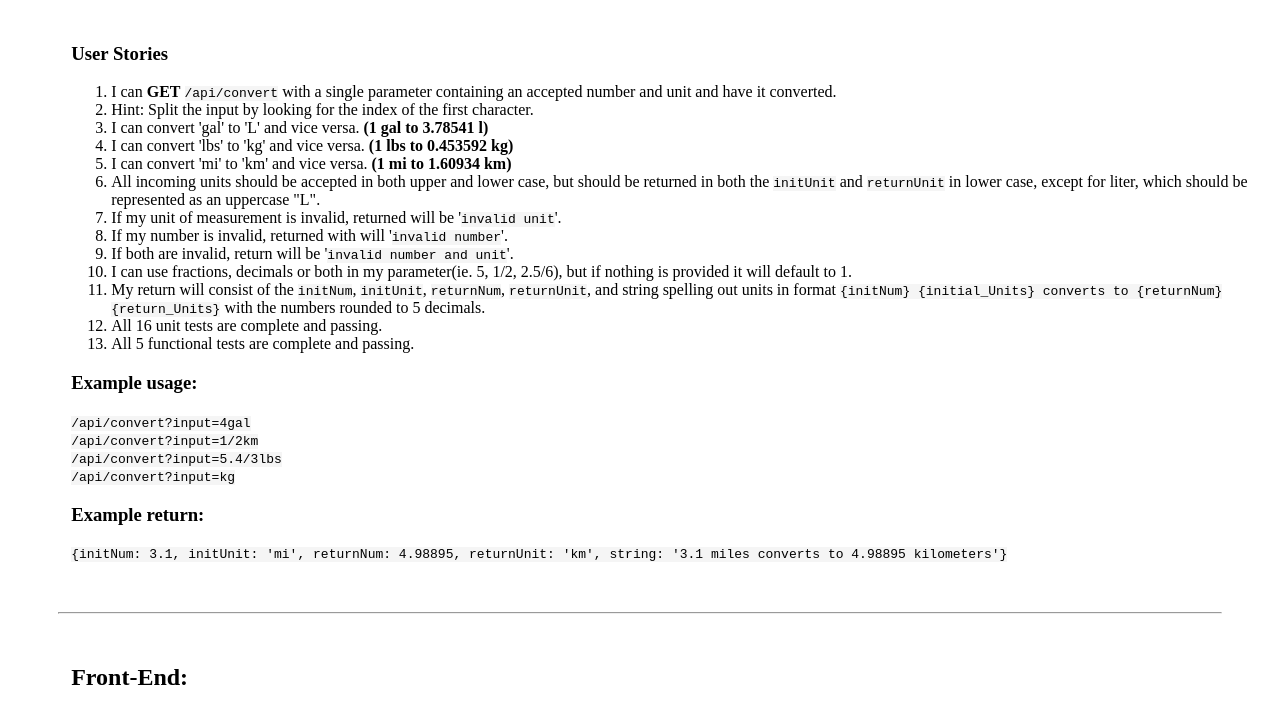
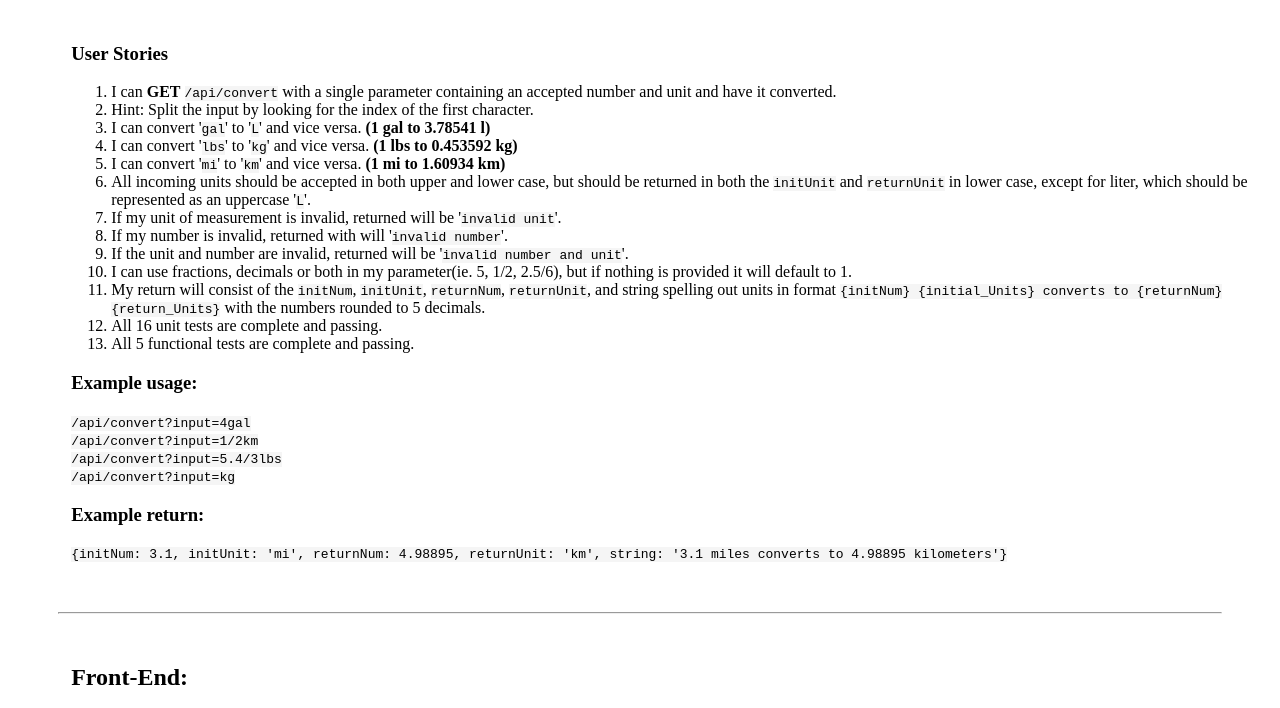
Before and after one commit to freeCodeCamp/boilerplate-project-metricimpconverter, a website: page views/index.html in a window 1280 px wide. Shown: the part 79-787 px from the top of the page. Drawn offline with nearby package versions, Linux system fonts and the light colour scheme; files that its build step writes are made by us from their sources.

Commit message:
Applying @nhcarrigan's changes from site tests

```diff
--- a/views/index.html
+++ b/views/index.html
@@ -20,14 +20,14 @@
       <ol>
         <li>I can <b>GET</b> <code>/api/convert</code> with a single parameter containing an accepted number and unit and have it converted.</li>
         <li>Hint: Split the input by looking for the index of the first character.</li>
-        <li>I can convert 'gal' to 'L' and vice versa. <b>(1 gal to 3.78541 l)</b></li>
-        <li>I can convert 'lbs' to 'kg' and vice versa. <b>(1 lbs to 0.453592 kg)</b></li>
-        <li>I can convert 'mi' to 'km' and vice versa. <b>(1 mi to 1.60934 km)</b></li>
+        <li>I can convert '<code>gal</code>' to '<code>L</code>' and vice versa. <b>(1 gal to 3.78541 l)</b></li>
+        <li>I can convert '<code>lbs</code>' to '<code>kg</code>' and vice versa. <b>(1 lbs to 0.453592 kg)</b></li>
+        <li>I can convert '<code>mi</code>' to '<code>km</code>' and vice versa. <b>(1 mi to 1.60934 km)</b></li>
         <li>All incoming units should be accepted in both upper and lower case, but should be returned in both the <code>initUnit</code> and
-          <code>returnUnit</code> in lower case, except for liter, which should be represented as an uppercase "L".</li>
+          <code>returnUnit</code> in lower case, except for liter, which should be represented as an uppercase '<code>L</code>'.</li>
         <li>If my unit of measurement is invalid, returned will be '<code>invalid unit</code>'.</li>
         <li>If my number is invalid, returned with will '<code>invalid number</code>'.</li>
-        <li>If both are invalid, return will be '<code>invalid number and unit</code>'.</li>
+        <li>If the unit and number are invalid, returned will be '<code>invalid number and unit</code>'.</li>
         <li>I can use fractions, decimals or both in my parameter(ie. 5, 1/2, 2.5/6), but if nothing is provided it will default to 1.</li>
         <li>My return will consist of the <code>initNum</code>, <code>initUnit</code>, <code>returnNum</code>, <code>returnUnit</code>, and string spelling out units in format <code>{initNum} {initial_Units} converts to {returnNum} {return_Units}</code> with the numbers rounded to 5 decimals.</li>
         <li>All 16 unit tests are complete and passing.</li>
```
